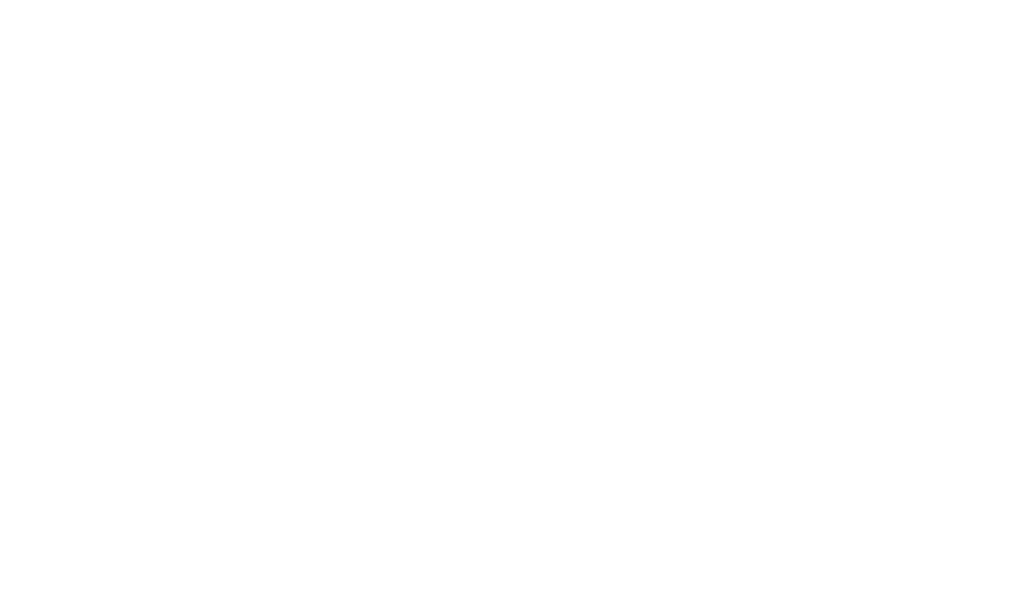
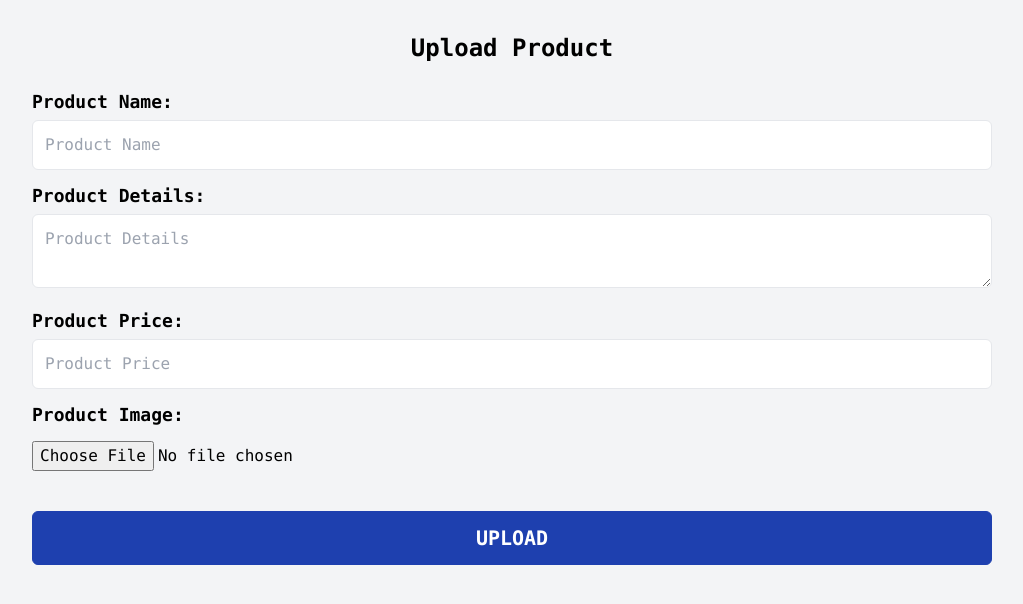
Before and after one commit to SeunOluwa/ShopAtGandy-Frontend, a React (Create React App) app: page /admin/upload-product in a window 1280 px wide. Before the commit this address had no page. Shown: the top 604 px of the page, without its empty margins (128-1151 px from the left). Built offline with nearby package versions, Linux system fonts and the light colour scheme; the HTML template or start-up script is replaced by a standard one.

Commit message:
started admin dashboard

```diff
--- a/src/App.js
+++ b/src/App.js
@@ -2,7 +2,7 @@
 
 function App() {
   return (
-    <div className="font-mono bg-gray-100">
+    <div className="app">
       <Admin />
     </div>
   );
--- a/src/api/index.js
+++ b/src/api/index.js
@@ -3,3 +3,4 @@
 const API = axios.create({ baseURL: 'https://shopatgandy.herokuapp.com' });
 
 export const uploadProduct = (newProduct) => API.post('/products/upload', newProduct);
+export const fetchProducts = () => API.get('/products');
--- a/src/components/Admin/Admin.js
+++ b/src/components/Admin/Admin.js
@@ -1,15 +1,15 @@
 import React from "react";
 import { BrowserRouter, Route, Routes } from "react-router-dom";
 
-import Home from "./Home";
+import Dashboard from "./Dashboard";
 import Form from "./Form";
 
 const Admin = () => {
   return (
     <BrowserRouter>
       <Routes>
-        <Route path="/admin-home" element={<Home />} />
-        <Route path="/upload-product" element={<Form />} />
+        <Route path="/admin/dashboard" element={<Dashboard />} />
+        <Route path="/admin/upload-product" element={<Form />} />
       </Routes>
     </BrowserRouter>
   );
--- /dev/null
+++ b/src/components/Admin/Dashboard.js
@@ -0,0 +1,68 @@
+import React, { useEffect, useState } from "react";
+import { Link } from "react-router-dom";
+
+import { fetchProducts } from "../../api";
+
+const Dashboard = () => {
+  const [products, setProducts] = useState([]);
+  const [loading, setLoading] = useState(false);
+  const [error, setError] = useState(false);
+
+  const getProducts = async () => {
+    setLoading(true);
+    try {
+      const response = await fetchProducts();
+      console.log(response.data.products);
+
+      setProducts(response.data.products);
+      setLoading(false);
+    } catch (error) {
+      console.log(error);
+      setLoading(false);
+      setError("Some error occured");
+    }
+  };
+
+  useEffect(() => {
+    getProducts();
+  }, []);
+
+  return (
+    <>
+      <div className="flex justify-between items-center py-8 px-40">
+        <p className="text-3xl font-extrabold">Shop@Gandy Dashboard</p>
+
+        <button className="text-xl p-3 border-2 rounded-md border-red-500 hover:bg-red-500 hover:text-white">
+          <Link to="/admin/upload-product">UPLOAD PRODUCTS</Link>
+        </button>
+      </div>
+
+      <div>
+        {loading ? (
+          <h3>Loading...</h3>
+        ) : error ? (
+          <h3>{error}</h3>
+        ) : (
+          <div>
+            {products.map((product) => (
+              <div key={product._id}>
+                <img src={product.image} alt={product.name} />
+                <div>
+                  <span>{product.name}</span>
+                  <span>{product.details}</span>
+                  <span>{product.price}</span>
+                </div>
+                <div>
+                  <button>Edit Product</button>
+                  <button>Remove Product</button>
+                </div>
+              </div>
+            ))}
+          </div>
+        )}
+      </div>
+    </>
+  );
+};
+
+export default Dashboard;
--- a/src/components/Admin/Form.js
+++ b/src/components/Admin/Form.js
@@ -29,7 +29,7 @@
     e.preventDefault();
 
     createProduct();
-    navigate("/admin-home");
+    navigate("/admin/dashboard");
     clear();
   };
 
@@ -39,7 +39,7 @@
         Upload Product
       </h4>
 
-      <div className="pt-6 pb-52 px-40">
+      <div className="product-form">
         <form onSubmit={handleSubmit}>
           <label className="product-label">
             Product Name:
--- a/src/components/Admin/Home.js
+++ /dev/null
@@ -1,7 +0,0 @@
-import React from "react";
-
-const Home = () => {
-  return <div>Dashboard</div>;
-};
-
-export default Home;
--- a/src/index.css
+++ b/src/index.css
@@ -1,6 +1,14 @@
 @tailwind base;
 @tailwind components;
 @tailwind utilities;
+
+.app {
+    @apply font-mono bg-gray-100;
+}
+
+.product-form {
+    @apply pt-6 pb-52 px-40;
+}
 
 .form-header {
     @apply pt-8 text-2xl font-extrabold text-center;
@@ -15,5 +23,5 @@
 }
 
 .upload-btn {
-    @apply text-center font-black mt-7 mb-7 py-3 border rounded-md border-blue-800 bg-blue-800 text-white w-full;
+    @apply text-center text-xl font-black mt-7 mb-7 py-3 border rounded-md border-blue-800 bg-blue-800 text-white w-full;
 }
```
